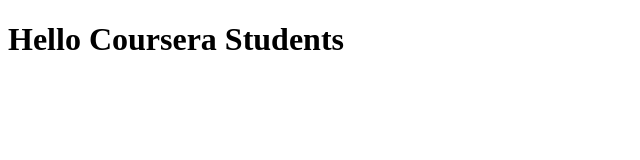
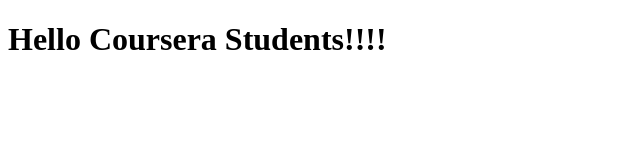
Before and after one commit to briannci/angular-coursera, a plain HTML site: page index.html in a window 1280 px wide. Shown: the full height of the page, 0-640 px from the left. Drawn offline with Linux system fonts and the light colour scheme.

Commit message:
Next version of web file

```diff
--- a/index.html
+++ b/index.html
@@ -5,6 +5,6 @@
     <title> Hello Coursera </title>
   </head>
   <body>
-    <h1>Hello Coursera Students</h1>
+    <h1>Hello Coursera Students!!!!</h1>
   </body>
 </html>
```
